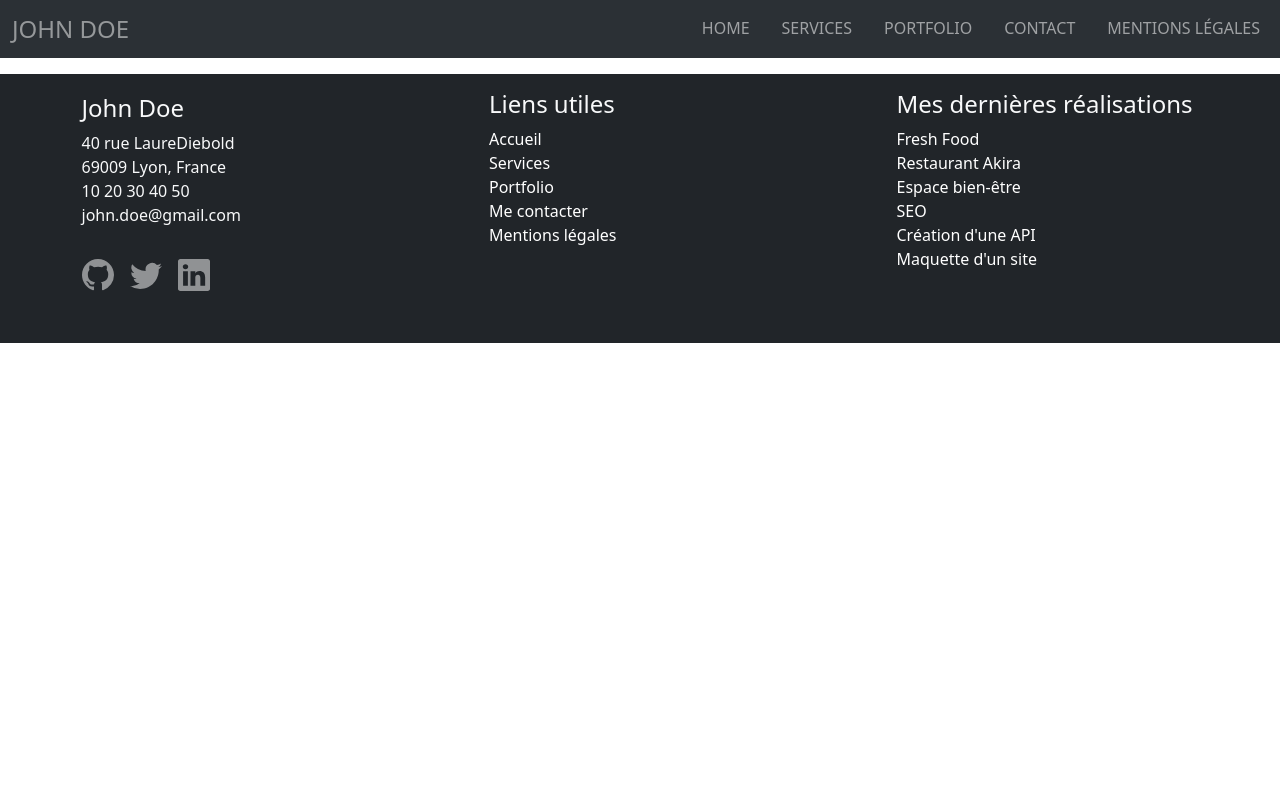
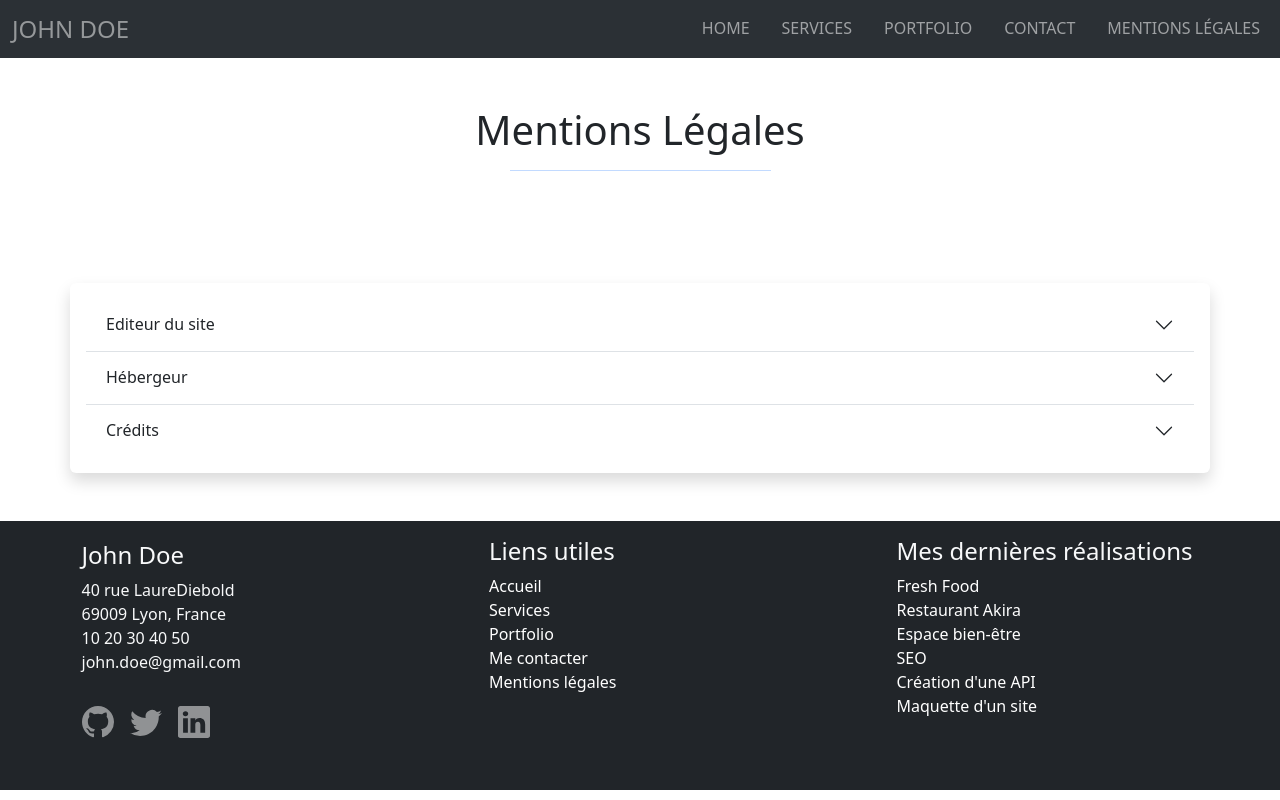
Before and after one commit to Toon-mo/Morieux_Tony_devoir_5_portfolio_John_Doe_react, a React (Create React App) app: page /mentions in a window 1280 px wide. Built offline with nearby package versions, Linux system fonts and the light colour scheme.

Commit message:
Modification de la page de mention légale, import du JS et CSS de Bootsrap danss App.js pour la fonction accordéon

```diff
--- a/src/App.js
+++ b/src/App.js
@@ -5,6 +5,8 @@ import Contact from "./Pages/Contact";
 import Mentions from "./Pages/Mentions";
 import Services from "./Pages/Services";
 import Realisations from "./Pages/Realisations";
+import "bootstrap/dist/css/bootstrap.min.css";
+import "bootstrap/dist/js/bootstrap.bundle.min.js";
 
 const App = () => {
   return (
--- a/src/Pages/Mentions.js
+++ b/src/Pages/Mentions.js
@@ -6,10 +6,177 @@ const Mentions = () => {
   return (
     <div>
       <Navigation />
+      <div className="container text-center p-5">
+        <h1 className="col align-self-center">Mentions Légales</h1>
+        <hr className="w-25 mx-auto text-primary" />
+      </div>
+      <div className="container shadow p-3 mb-5 bg-white rounded mt-5">
+        <div className="accordion accordion-flush" id="accordionFlushExample">
+          <div className="accordion-item">
+            <h2 className="accordion-header">
+              <button
+                className="accordion-button collapsed"
+                type="button"
+                data-bs-toggle="collapse"
+                data-bs-target="#flush-collapseOne"
+                aria-expanded="false"
+                aria-controls="flush-collapseOne"
+              >
+                Editeur du site
+              </button>
+            </h2>
+            <div
+              id="flush-collapseOne"
+              className="accordion-collapse collapse"
+              data-bs-parent="#accordionFlushExample"
+            >
+              <div className="accordion-body">
+                <h2>John Doe</h2>
+                <p>
+                  <svg
+                    xmlns="http://www.w3.org/2000/svg"
+                    width="16"
+                    height="16"
+                    fill="currentColor"
+                    class="bi bi-map me-2"
+                    viewBox="0 0 16 16"
+                  >
+                    <path
+                      fill-rule="evenodd"
+                      d="M15.817.113A.5.5 0 0 1 16 .5v14a.5.5 0 0 1-.402.49l-5 1a.5.5 0 0 1-.196 0L5.5 15.01l-4.902.98A.5.5 0 0 1 0 15.5v-14a.5.5 0 0 1 .402-.49l5-1a.5.5 0 0 1 .196 0L10.5.99l4.902-.98a.5.5 0 0 1 .415.103M10 1.91l-4-.8v12.98l4 .8zm1 12.98 4-.8V1.11l-4 .8zm-6-.8V1.11l-4 .8v12.98z"
+                    />
+                  </svg>
+                  40 rue Laure Diebold <br />
+                  <svg
+                    xmlns="http://www.w3.org/2000/svg"
+                    width="16"
+                    height="16"
+                    fill="currentColor"
+                    class="bi bi-geo-alt me-2"
+                    viewBox="0 0 16 16"
+                  >
+                    <path d="M12.166 8.94c-.524 1.062-1.234 2.12-1.96 3.07A32 32 0 0 1 8 14.58a32 32 0 0 1-2.206-2.57c-.726-.95-1.436-2.008-1.96-3.07C3.304 7.867 3 6.862 3 6a5 5 0 0 1 10 0c0 .862-.305 1.867-.834 2.94M8 16s6-5.686 6-10A6 6 0 0 0 2 6c0 4.314 6 10 6 10" />
+                    <path d="M8 8a2 2 0 1 1 0-4 2 2 0 0 1 0 4m0 1a3 3 0 1 0 0-6 3 3 0 0 0 0 6" />
+                  </svg>
+                  69009 Lyon, France <br />
+                  <svg
+                    xmlns="http://www.w3.org/2000/svg"
+                    width="16"
+                    height="16"
+                    fill="currentColor"
+                    class="bi bi-phone me-2"
+                    viewBox="0 0 16 16"
+                  >
+                    <path d="M11 1a1 1 0 0 1 1 1v12a1 1 0 0 1-1 1H5a1 1 0 0 1-1-1V2a1 1 0 0 1 1-1zM5 0a2 2 0 0 0-2 2v12a2 2 0 0 0 2 2h6a2 2 0 0 0 2-2V2a2 2 0 0 0-2-2z" />
+                    <path d="M8 14a1 1 0 1 0 0-2 1 1 0 0 0 0 2" />
+                  </svg>{" "}
+                  10 20 30 40 50
+                  <br />
+                  <svg
+                    xmlns="http://www.w3.org/2000/svg"
+                    width="16"
+                    height="16"
+                    fill="currentColor"
+                    class="bi bi-envelope-at me-2"
+                    viewBox="0 0 16 16"
+                  >
+                    <path d="M2 2a2 2 0 0 0-2 2v8.01A2 2 0 0 0 2 14h5.5a.5.5 0 0 0 0-1H2a1 1 0 0 1-.966-.741l5.64-3.471L8 9.583l7-4.2V8.5a.5.5 0 0 0 1 0V4a2 2 0 0 0-2-2zm3.708 6.208L1 11.105V5.383zM1 4.217V4a1 1 0 0 1 1-1h12a1 1 0 0 1 1 1v.217l-7 4.2z" />
+                    <path d="M14.247 14.269c1.01 0 1.587-.857 1.587-2.025v-.21C15.834 10.43 14.64 9 12.52 9h-.035C10.42 9 9 10.36 9 12.432v.214C9 14.82 10.438 16 12.358 16h.044c.594 0 1.018-.074 1.237-.175v-.73c-.245.11-.673.18-1.18.18h-.044c-1.334 0-2.571-.788-2.571-2.655v-.157c0-1.657 1.058-2.724 2.64-2.724h.04c1.535 0 2.484 1.05 2.484 2.326v.118c0 .975-.324 1.39-.639 1.39-.232 0-.41-.148-.41-.42v-2.19h-.906v.569h-.03c-.084-.298-.368-.63-.954-.63-.778 0-1.259.555-1.259 1.4v.528c0 .892.49 1.434 1.26 1.434.471 0 .896-.227 1.014-.643h.043c.118.42.617.648 1.12.648m-2.453-1.588v-.227c0-.546.227-.791.573-.791.297 0 .572.192.572.708v.367c0 .573-.253.744-.564.744-.354 0-.581-.215-.581-.8Z" />
+                  </svg>
+                  john.doe@gmail.com
+                </p>
+              </div>
+            </div>
+          </div>
+          <div className="accordion-item">
+            <h2 className="accordion-header">
+              <button
+                className="accordion-button collapsed"
+                type="button"
+                data-bs-toggle="collapse"
+                data-bs-target="#flush-collapseTwo"
+                aria-expanded="false"
+                aria-controls="flush-collapseTwo"
+              >
+                Hébergeur
+              </button>
+            </h2>
+            <div
+              id="flush-collapseTwo"
+              className="accordion-collapse collapse"
+              data-bs-parent="#accordionFlushExample"
+            >
+              <div className="accordion-body">
+                <h2>alwaysdata</h2>
+                <p>
+                  91 rue du Faubourg Saint-Honoré,75008 Paris <br />
+                  <svg
+                    xmlns="http://www.w3.org/2000/svg"
+                    width="16"
+                    height="16"
+                    fill="currentColor"
+                    class="bi bi-globe me-2"
+                    viewBox="0 0 16 16"
+                  >
+                    <path d="M0 8a8 8 0 1 1 16 0A8 8 0 0 1 0 8m7.5-6.923c-.67.204-1.335.82-1.887 1.855A8 8 0 0 0 5.145 4H7.5zM4.09 4a9.3 9.3 0 0 1 .64-1.539 7 7 0 0 1 .597-.933A7.03 7.03 0 0 0 2.255 4zm-.582 3.5c.03-.877.138-1.718.312-2.5H1.674a7 7 0 0 0-.656 2.5zM4.847 5a12.5 12.5 0 0 0-.338 2.5H7.5V5zM8.5 5v2.5h2.99a12.5 12.5 0 0 0-.337-2.5zM4.51 8.5a12.5 12.5 0 0 0 .337 2.5H7.5V8.5zm3.99 0V11h2.653c.187-.765.306-1.608.338-2.5zM5.145 12q.208.58.468 1.068c.552 1.035 1.218 1.65 1.887 1.855V12zm.182 2.472a7 7 0 0 1-.597-.933A9.3 9.3 0 0 1 4.09 12H2.255a7 7 0 0 0 3.072 2.472M3.82 11a13.7 13.7 0 0 1-.312-2.5h-2.49c.062.89.291 1.733.656 2.5zm6.853 3.472A7 7 0 0 0 13.745 12H11.91a9.3 9.3 0 0 1-.64 1.539 7 7 0 0 1-.597.933M8.5 12v2.923c.67-.204 1.335-.82 1.887-1.855q.26-.487.468-1.068zm3.68-1h2.146c.365-.767.594-1.61.656-2.5h-2.49a13.7 13.7 0 0 1-.312 2.5m2.802-3.5a7 7 0 0 0-.656-2.5H12.18c.174.782.282 1.623.312 2.5zM11.27 2.461c.247.464.462.98.64 1.539h1.835a7 7 0 0 0-3.072-2.472c.218.284.418.598.597.933M10.855 4a8 8 0 0 0-.468-1.068C9.835 1.897 9.17 1.282 8.5 1.077V4z" />
+                  </svg>
+                  <a
+                    href="http://alwaysdata.com"
+                    target="_blank"
+                    rel="noopener noreferrer"
+                  >
+                    www.alwaysdata.com
+                  </a>
+                </p>
+              </div>
+            </div>
+          </div>
+          <div className="accordion-item">
+            <h2 className="accordion-header">
+              <button
+                className="accordion-button collapsed"
+                type="button"
+                data-bs-toggle="collapse"
+                data-bs-target="#flush-collapseThree"
+                aria-expanded="false"
+                aria-controls="flush-collapseThree"
+              >
+                Crédits
+              </button>
+            </h2>
+            <div
+              id="flush-collapseThree"
+              className="accordion-collapse collapse"
+              data-bs-parent="#accordionFlushExample"
+            >
+              <div className="accordion-body">
+                <h2>Crédits</h2>
+                <p>
+                  Ce site a été réalisé par John Doe, étudiant au
+                  <strong> Centre Européen de formation</strong>.
+                  <br />
+                  Les images utilisées sur ce site sont libre de droits et ont
+                  été obtenues sur le site{" "}
+                  <a href="https://pixabay.com/fr/" target="blank">
+                    <strong>Pixabay</strong>.
+                  </a>
+                  <br />
+                  La favicon de ce site a été fournie par{" "}
+                  <strong>
+                    <a href="https://www.flaticon.com/de/kostenlose-icons/john-doe">
+                      John doe Icons erstellt von freepik - Flaticon
+                    </a>
+                  </strong>
+                  .
+                </p>
+              </div>
+            </div>
+          </div>
+        </div>
+      </div>
       <Footer />
     </div>
   );
 };
 
 export default Mentions;
-<h1>Mentions Légales</h1>;
```
